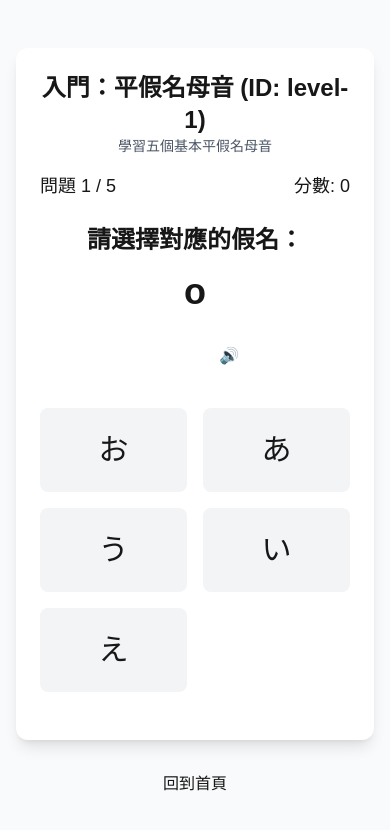
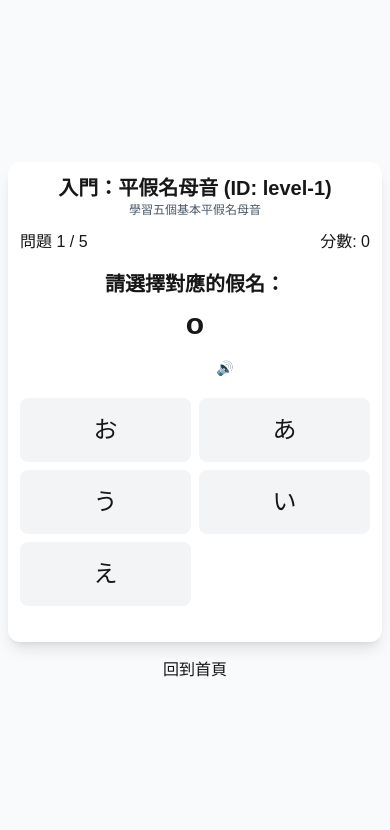
Before and after one commit to qty-playground/kana-battle, a Next.js app in the folder kana-battle/: page /game in a window 390 px wide. Shown: the top 830 px of the page. Built offline with nearby package versions, Linux system fonts and the light colour scheme.

Commit message:
優化: 改善遊戲介面在手機上的響應式設計和顯示效果

```diff
--- a/kana-battle/src/app/game/components/GameBoard.tsx
+++ b/kana-battle/src/app/game/components/GameBoard.tsx
@@ -32,8 +32,8 @@ export default function GameBoard() {
   }
 
   return (
-    <div className="flex flex-col items-center justify-center min-h-screen p-4 bg-gray-50 dark:bg-gray-900">
-      <div className="w-full max-w-3xl bg-white dark:bg-gray-800 rounded-xl shadow-lg p-6">
+    <div className="flex flex-col items-center justify-center min-h-screen p-2 sm:p-4 bg-gray-50 dark:bg-gray-900">
+      <div className="w-full max-w-full sm:max-w-3xl bg-white dark:bg-gray-800 rounded-xl shadow-lg p-3 sm:p-6">
         {/* 關卡資訊 */}
         <LevelInfo
           levelId={state.levelId}
@@ -71,7 +71,7 @@ export default function GameBoard() {
       />
 
       {/* 回到首頁按鈕 */}
-      <div className="mt-8">
+      <div className="mt-4 sm:mt-8">
         <Link href="/" className="text-primary hover:underline">
           回到首頁
         </Link>
--- a/kana-battle/src/app/game/components/GameProgress.tsx
+++ b/kana-battle/src/app/game/components/GameProgress.tsx
@@ -8,11 +8,11 @@ type GameProgressProps = {
 
 export default function GameProgress({ currentQuestion, totalQuestions, score }: GameProgressProps) {
   return (
-    <div className="flex justify-between mb-6">
-      <div className="text-lg font-medium">
+    <div className="flex justify-between mb-4 sm:mb-6 text-base sm:text-lg font-medium">
+      <div>
         問題 {currentQuestion + 1} / {totalQuestions}
       </div>
-      <div className="text-lg font-medium">
+      <div>
         分數: <span className="text-primary">{score}</span>
       </div>
     </div>
--- a/kana-battle/src/app/game/components/KanaQuestion.tsx
+++ b/kana-battle/src/app/game/components/KanaQuestion.tsx
@@ -10,20 +10,20 @@ type KanaQuestionProps = {
 
 export default function KanaQuestion({ currentQuestion, playSound, isAudioPlaying }: KanaQuestionProps) {
   return (
-    <div className="text-center mb-8">
-      <div className="text-2xl font-bold mb-4 dark:text-white">
+    <div className="text-center mb-4 sm:mb-8">
+      <div className="text-xl sm:text-2xl font-bold mb-2 sm:mb-4 dark:text-white">
         請選擇對應的假名：
       </div>
 
-      <div className="mb-6">
-        <div className="text-4xl font-bold text-primary">
+      <div className="mb-3 sm:mb-6">
+        <div className="text-3xl sm:text-4xl font-bold text-primary">
           {currentQuestion.romaji}
         </div>
       </div>
 
       <button
         onClick={playSound}
-        className="px-4 py-2 bg-secondary text-white rounded-full hover:bg-secondary/80 transition-colors mb-6 flex items-center mx-auto"
+        className="px-3 sm:px-4 py-1 sm:py-2 bg-secondary text-white rounded-full hover:bg-secondary/80 transition-colors mb-4 sm:mb-6 flex items-center mx-auto text-sm sm:text-base"
         disabled={isAudioPlaying}
       >
         {isAudioPlaying ? '播放中...' : '播放發音 🔊'}
--- a/kana-battle/src/app/game/components/LevelInfo.tsx
+++ b/kana-battle/src/app/game/components/LevelInfo.tsx
@@ -9,11 +9,11 @@ type LevelInfoProps = {
 
 export default function LevelInfo({ levelId, currentLevel }: LevelInfoProps) {
   return (
-    <div className="text-center mb-4">
-      <h1 className="text-2xl font-bold dark:text-white">
+    <div className="text-center mb-3 sm:mb-4">
+      <h1 className="text-xl sm:text-2xl font-bold dark:text-white">
         {currentLevel?.name || '未知關卡'} (ID: {levelId})
       </h1>
-      <p className="text-gray-600 dark:text-gray-300 text-sm">
+      <p className="text-gray-600 dark:text-gray-300 text-xs sm:text-sm">
         {currentLevel?.description || ''}
       </p>
     </div>
--- a/kana-battle/src/app/game/components/OptionsGrid.tsx
+++ b/kana-battle/src/app/game/components/OptionsGrid.tsx
@@ -17,15 +17,31 @@ export default function OptionsGrid({
   isCorrect,
   onSelect
 }: OptionsGridProps) {
+  // 根據選項數量動態調整網格布局
+  const getGridColumns = () => {
+    // 5個及以下選項在小螢幕上使用2列，大螢幕使用5列
+    if (options.length <= 5) {
+      return 'grid-cols-2 md:grid-cols-5';
+    }
+    // 6-8個選項在小螢幕上使用2列，大螢幕使用4列
+    else if (options.length <= 8) {
+      return 'grid-cols-2 md:grid-cols-4';
+    }
+    // 9個及以上選項在小螢幕上使用3列，大螢幕使用5列
+    else {
+      return 'grid-cols-3 md:grid-cols-5';
+    }
+  };
+
   return (
-    <div className="grid grid-cols-2 md:grid-cols-5 gap-4 mb-6">
+    <div className={`grid ${getGridColumns()} gap-2 sm:gap-4 mb-6 w-full`}>
       {options.map((option, index) => (
         <button
           key={index}
           onClick={() => onSelect(option)}
           disabled={selectedOption !== null}
           className={`
-            text-3xl py-6 rounded-lg transition-all duration-300
+            text-2xl sm:text-3xl py-4 sm:py-6 px-1 rounded-lg transition-all duration-300
             ${selectedOption === option
               ? (isCorrect
                   ? 'bg-success text-white'
--- a/kana-battle/src/app/result/page.tsx
+++ b/kana-battle/src/app/result/page.tsx
@@ -56,11 +56,11 @@ export default function ResultPage() {
 
   if (!results) {
     return (
-      <div className="flex items-center justify-center min-h-screen p-4">
+      <div className="flex items-center justify-center min-h-screen p-2 sm:p-4">
         <div className="text-center">
           <p className="text-xl">找不到遊戲結果，請先完成遊戲</p>
-          <div className="mt-8">
-            <Link href="/game" className="px-6 py-3 bg-primary text-white rounded-full hover:bg-primary/90 transition-colors">
+          <div className="mt-4 sm:mt-8">
+            <Link href="/game" className="px-4 sm:px-6 py-2 sm:py-3 bg-primary text-white rounded-full hover:bg-primary/90 transition-colors text-sm sm:text-base">
               開始遊戲
             </Link>
           </div>
@@ -72,49 +72,49 @@ export default function ResultPage() {
   const encouragement = getEncouragementMessage();
 
   return (
-    <div className="flex flex-col items-center justify-center min-h-screen p-4 bg-gray-50 dark:bg-gray-900">
-      <div className="w-full max-w-3xl bg-white dark:bg-gray-800 rounded-xl shadow-lg p-6 animate-fade-in">
-        <h1 className="text-3xl font-bold mb-8 text-center text-primary">遊戲結果</h1>
+    <div className="flex flex-col items-center justify-center min-h-screen p-2 sm:p-4 bg-gray-50 dark:bg-gray-900">
+      <div className="w-full max-w-full sm:max-w-3xl bg-white dark:bg-gray-800 rounded-xl shadow-lg p-3 sm:p-6 animate-fade-in">
+        <h1 className="text-2xl sm:text-3xl font-bold mb-4 sm:mb-8 text-center text-primary">遊戲結果</h1>
 
         {/* 分數摘要 */}
-        <div className="text-center mb-10">
-          <div className="text-6xl font-bold text-primary mb-2">
+        <div className="text-center mb-6 sm:mb-10">
+          <div className="text-4xl sm:text-6xl font-bold text-primary mb-2">
             {results.score} / {results.totalQuestions}
           </div>
-          <p className="text-xl dark:text-gray-300">正確率：{correctPercent.toFixed(1)}%</p>
-          <p className="text-xl dark:text-gray-300">平均反應時間：{averageTime.toFixed(0)} 毫秒</p>
-          <p className="text-xl dark:text-gray-300 mt-2">關卡：{results.levelName}</p>
+          <p className="text-lg sm:text-xl dark:text-gray-300">正確率：{correctPercent.toFixed(1)}%</p>
+          <p className="text-lg sm:text-xl dark:text-gray-300">平均反應時間：{averageTime.toFixed(0)} 毫秒</p>
+          <p className="text-lg sm:text-xl dark:text-gray-300 mt-2">關卡：{results.levelName}</p>
 
-          <div className="mt-6 text-2xl">
-            <span className="text-4xl mr-2">{encouragement.emoji}</span>
+          <div className="mt-3 sm:mt-6 text-xl sm:text-2xl">
+            <span className="text-3xl sm:text-4xl mr-2">{encouragement.emoji}</span>
             <span className="dark:text-gray-300">{encouragement.message}</span>
           </div>
         </div>
 
         {/* 錯誤詳情 */}
-        <div className="mb-8">
-          <h2 className="text-2xl font-semibold mb-4 dark:text-gray-200">答題詳情</h2>
-          <div className="rounded-lg bg-gray-100 dark:bg-gray-700 overflow-hidden">
+        <div className="mb-6 sm:mb-8">
+          <h2 className="text-xl sm:text-2xl font-semibold mb-2 sm:mb-4 dark:text-gray-200">答題詳情</h2>
+          <div className="rounded-lg bg-gray-100 dark:bg-gray-700 overflow-x-auto">
             <table className="w-full">
               <thead>
                 <tr className="bg-gray-200 dark:bg-gray-600">
-                  <th className="p-3 text-left">假名</th>
-                  <th className="p-3 text-left">你的選擇</th>
-                  <th className="p-3 text-left">結果</th>
-                  <th className="p-3 text-left">時間 (ms)</th>
+                  <th className="p-2 sm:p-3 text-left text-sm sm:text-base">假名</th>
+                  <th className="p-2 sm:p-3 text-left text-sm sm:text-base">你的選擇</th>
+                  <th className="p-2 sm:p-3 text-left text-sm sm:text-base">結果</th>
+                  <th className="p-2 sm:p-3 text-left text-sm sm:text-base">時間 (ms)</th>
                 </tr>
               </thead>
               <tbody>
                 {results.answerLog.map((log, index) => (
                   <tr key={index} className="border-t border-gray-200 dark:border-gray-600">
-                    <td className="p-3 dark:text-gray-300">{log.kana}</td>
-                    <td className="p-3 dark:text-gray-300">{log.selected}</td>
-                    <td className="p-3">
+                    <td className="p-2 sm:p-3 dark:text-gray-300 text-sm sm:text-base">{log.kana}</td>
+                    <td className="p-2 sm:p-3 dark:text-gray-300 text-sm sm:text-base">{log.selected}</td>
+                    <td className="p-2 sm:p-3 text-sm sm:text-base">
                       <span className={log.correct ? "text-success" : "text-error"}>
                         {log.correct ? "✓" : "✗"}
                       </span>
                     </td>
-                    <td className="p-3 dark:text-gray-300">{log.time.toFixed(0)}</td>
+                    <td className="p-2 sm:p-3 dark:text-gray-300 text-sm sm:text-base">{log.time.toFixed(0)}</td>
                   </tr>
                 ))}
               </tbody>
@@ -123,11 +123,11 @@ export default function ResultPage() {
         </div>
 
         {/* 按鈕區 */}
-        <div className="flex flex-col sm:flex-row gap-4 justify-center">
-          <Link href={`/game?level=${results.levelId}`} className="px-6 py-3 bg-primary text-white rounded-full hover:bg-primary/90 transition-colors text-center">
+        <div className="flex flex-col sm:flex-row gap-3 sm:gap-4 justify-center">
+          <Link href={`/game?level=${results.levelId}`} className="px-4 sm:px-6 py-2 sm:py-3 bg-primary text-white rounded-full hover:bg-primary/90 transition-colors text-center text-sm sm:text-base">
             再玩一次
           </Link>
-          <Link href="/" className="px-6 py-3 border border-primary text-primary rounded-full hover:bg-primary/10 transition-colors text-center">
+          <Link href="/" className="px-4 sm:px-6 py-2 sm:py-3 border border-primary text-primary rounded-full hover:bg-primary/10 transition-colors text-center text-sm sm:text-base">
             回到首頁
           </Link>
         </div>
```
